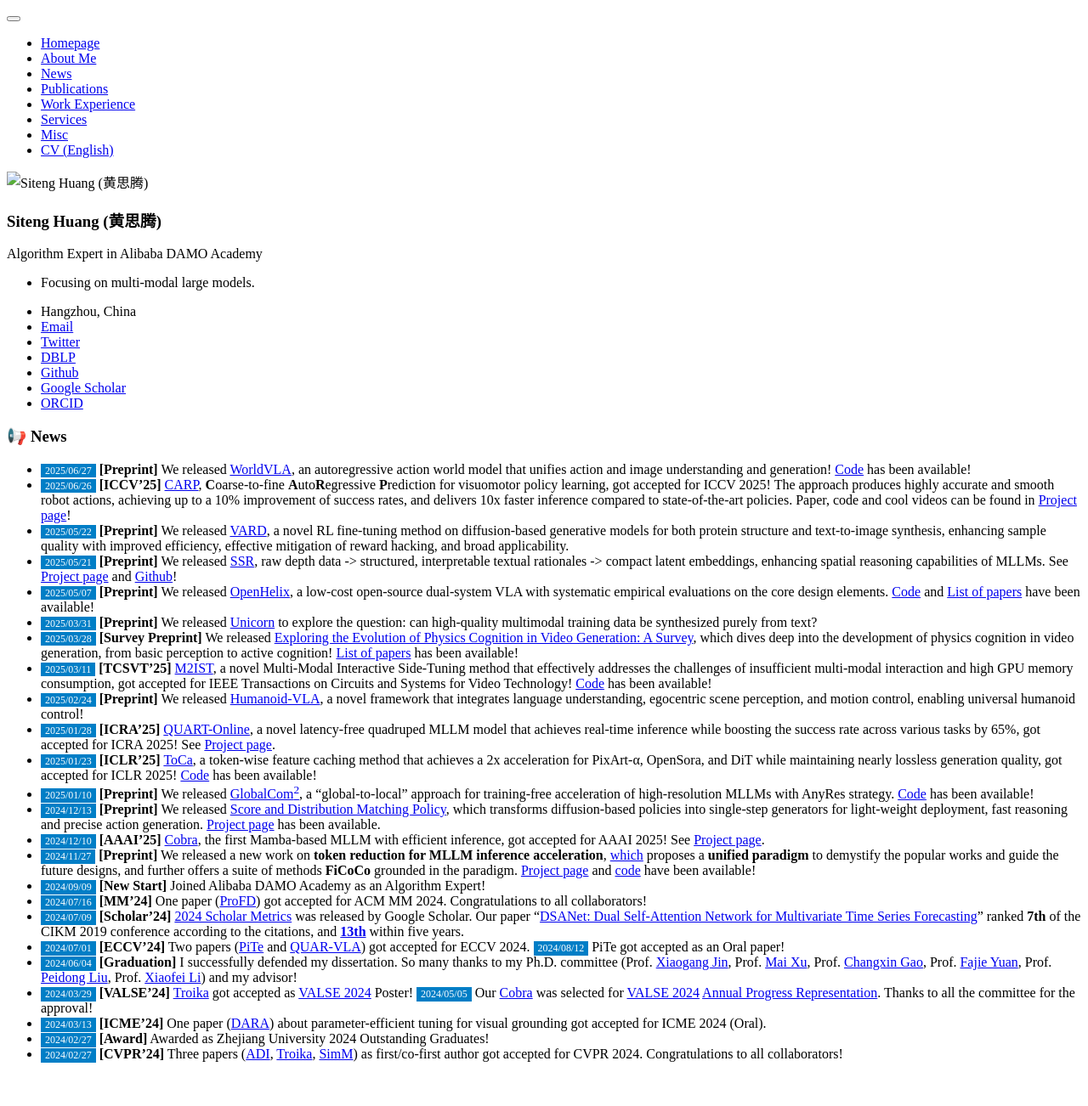
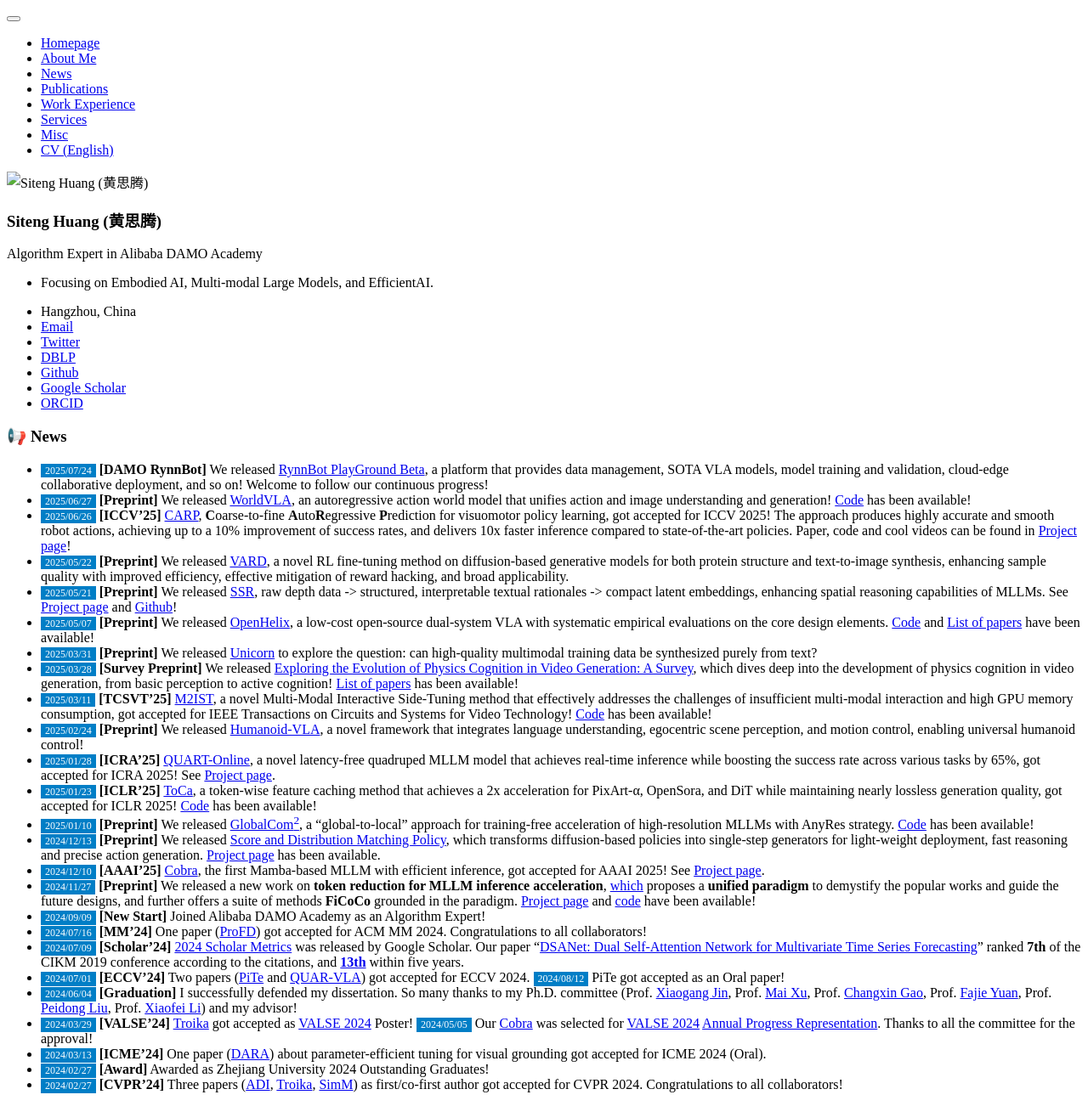
Before and after one commit to bighuang624/bighuang624.github.io, a Jekyll site: the page built from _pages/includes/news.md, in a window 1280 px wide. Shown: the whole page at 85% size. Built offline with Jekyll 4.4.1, drawn with Linux system fonts in a browser that asks for light colours; our own code applies the rules of GitHub Pages for plain Markdown files; before the commit the page ends 1266 px from its top, so only the background shows below that.

Commit message:
add RynnBot news

```diff
--- a/_config.yml
+++ b/_config.yml
@@ -7,7 +7,7 @@
 
 # Site Settings
 title                    : "Siteng Huang (黄思腾)"
-description              : "Focusing on multi-modal large models." # "Algorithm expert in DAMO Academy, Alibaba. Focusing on multi-modal large models."
+description              : "Focusing on Embodied AI, Multi-modal Large Models, and EfficientAI." # "Algorithm expert in DAMO Academy, Alibaba. Focusing on multi-modal large models."
 repository               : "bighuang624/bighuang624.github.io"
 google_scholar_stats_use_cdn : true
 
--- a/_pages/includes/news.md
+++ b/_pages/includes/news.md
@@ -2,6 +2,7 @@
 
 <!-- 参考 https://huanwang.tech/ 的样式 -->
 
+* <span style="font-size:12px;color:#FFFFFF;background-color:#007ec6;padding:1px 5px 1.5px 5px;">2025/07/24</span> **[DAMO RynnBot]** We released [RynnBot PlayGround Beta](https://developer.damo-academy.com/playground), a platform that provides data management, SOTA VLA models, model training and validation, cloud-edge collaborative deployment, and so on! Welcome to follow our continuous progress!
 * <span style="font-size:12px;color:#FFFFFF;background-color:#007ec6;padding:1px 5px 1.5px 5px;">2025/06/27</span> **[Preprint]** We released [WorldVLA](https://arxiv.org/abs/2506.21539), an autoregressive action world model that unifies action and image understanding and generation! [Code](https://github.com/alibaba-damo-academy/WorldVLA) has been available!
 * <span style="font-size:12px;color:#FFFFFF;background-color:#007ec6;padding:1px 5px 1.5px 5px;">2025/06/26</span> **[ICCV'25]** [CARP](https://arxiv.org/abs/2412.06782), **C**oarse-to-fine **A**uto**R**egressive **P**rediction for visuomotor policy learning, got accepted for ICCV 2025! The approach produces highly accurate and smooth robot actions, achieving up to a 10% improvement of success rates, and delivers 10x faster inference compared to state-of-the-art policies. Paper, code and cool videos can be found in [Project page](https://carp-robot.github.io/)!
 * <span style="font-size:12px;color:#FFFFFF;background-color:#007ec6;padding:1px 5px 1.5px 5px;">2025/05/22</span> **[Preprint]** We released [VARD](https://arxiv.org/abs/2505.15791), a novel RL fine-tuning method on diffusion-based generative models for both protein structure and text-to-image synthesis, enhancing sample quality with improved efficiency, effective mitigation of reward hacking, and broad applicability.
```
